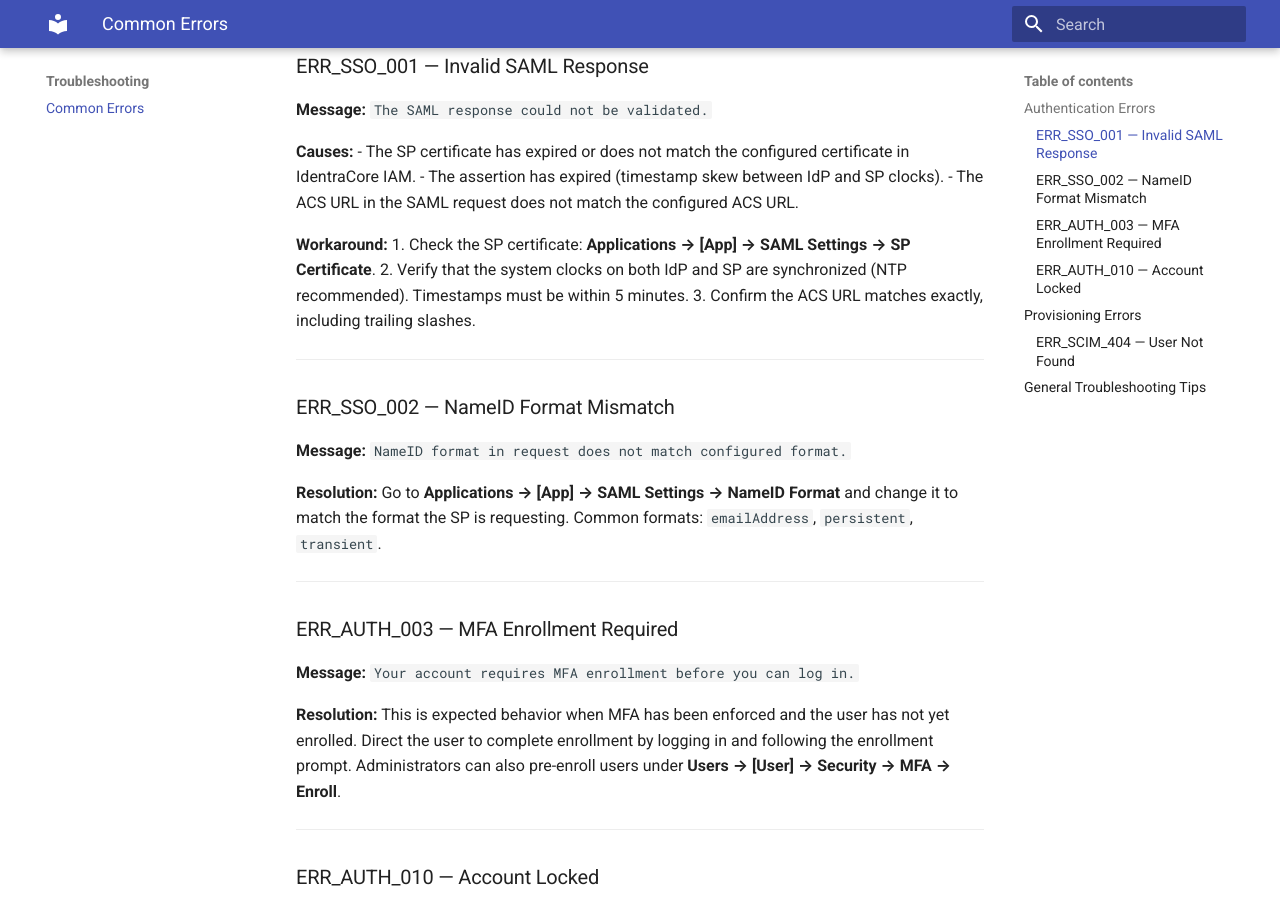
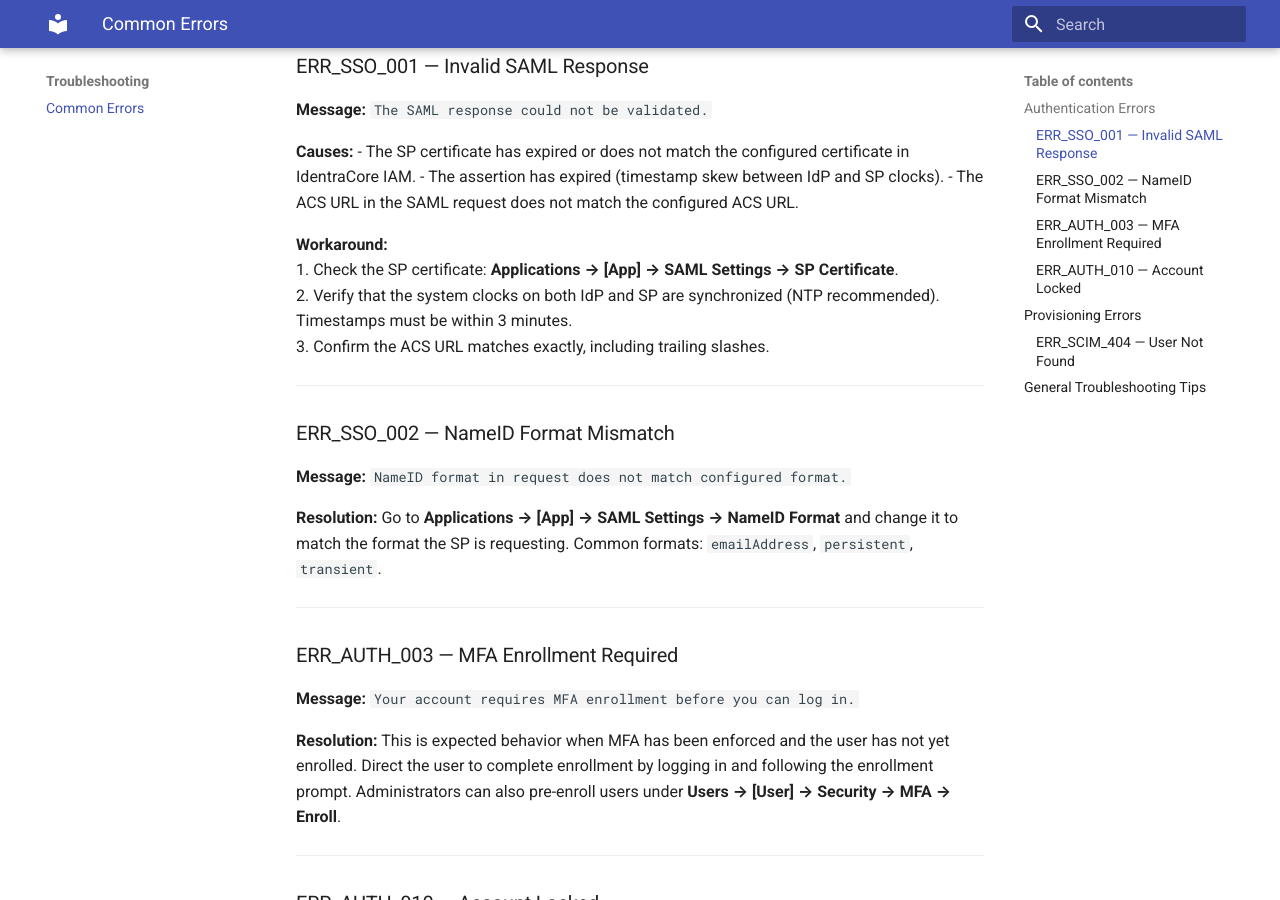
Before and after one commit to tiwaryarchana/docs-as-code-portfolio, an MkDocs documentation site: the page built from docs/troubleshooting/common-errors.md, in a window 1280 px wide and 900 px high, scrolled down 319 px. Built offline with MkDocs 1.6.1 and Material for MkDocs 9.7.7, drawn with Linux system fonts in a browser that asks for light colours.

Commit message:
fixed number formatting, changed timestamp from 5 to 3

```diff
--- a/docs/troubleshooting/common-errors.md
+++ b/docs/troubleshooting/common-errors.md
@@ -15,9 +15,9 @@ This topic lists encountered errors and their resolution steps.
 - The assertion has expired (timestamp skew between IdP and SP clocks).
 - The ACS URL in the SAML request does not match the configured ACS URL.
 
-**Workaround:**
-1. Check the SP certificate: **Applications → [App] → SAML Settings → SP Certificate**.
-2. Verify that the system clocks on both IdP and SP are synchronized (NTP recommended). Timestamps must be within 5 minutes.
+**Workaround:** <br>
+1. Check the SP certificate: **Applications → [App] → SAML Settings → SP Certificate**.  <br>
+2. Verify that the system clocks on both IdP and SP are synchronized (NTP recommended). Timestamps must be within 3 minutes. <br>
 3. Confirm the ACS URL matches exactly, including trailing slashes.
 
 ---
```
